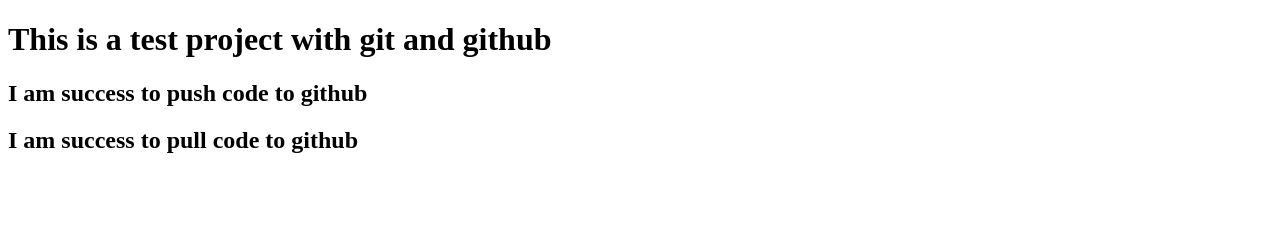
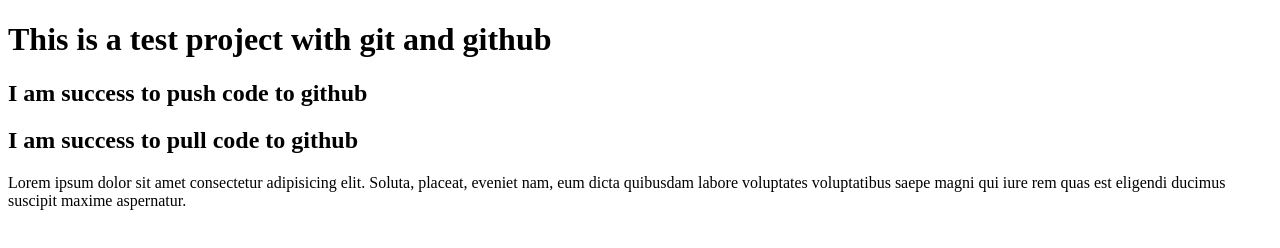
Before and after one commit to Ashraful75/test-project-with-git, a plain HTML site: page index.html in a window 1280 px wide. Drawn offline with Linux system fonts and the light colour scheme.

Commit message:
add new code by ashraful

```diff
--- a/index.html
+++ b/index.html
@@ -10,5 +10,6 @@
     <h1>This is a test project with git and github</h1>
     <h2>I am success to push code to github</h2>
     <h2>I am success to pull code to github</h2>
+    <p>Lorem ipsum dolor sit amet consectetur adipisicing elit. Soluta, placeat, eveniet nam, eum dicta quibusdam labore voluptates voluptatibus saepe magni qui iure rem quas est eligendi ducimus suscipit maxime aspernatur.</p>
 </body>
 </html>
```
